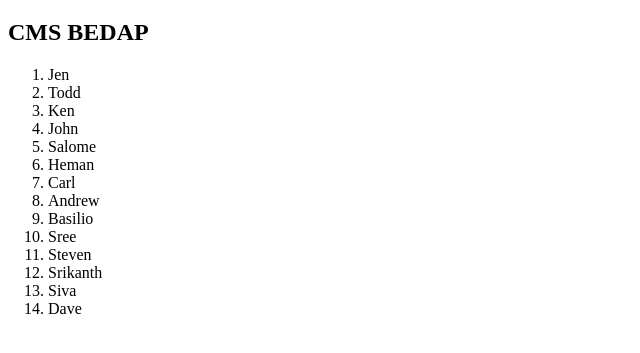
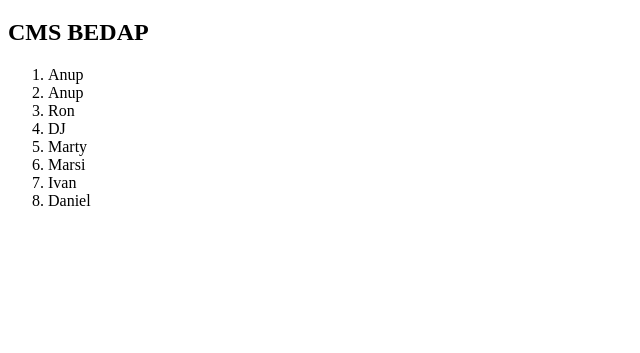
Before and after one commit to duselmann/duselmann.github.io, a plain HTML site: page order.html in a window 1280 px wide. Shown: the part 61-414 px from the top of the page, without its empty margins (0-640 px from the left). Drawn offline with nearby package versions, Linux system fonts and the light colour scheme.

Commit message:
Update order.html
new team

```diff
--- a/order.html
+++ b/order.html
@@ -18,21 +18,15 @@
     <script>
       var teams = {
         'CMS BEDAP': {
-          'first': ['Jen'],
+          'first': ['Anup'],
           'randomized': [
-            'Andrew',
-            'Salome',
-            'Dave',
-            'Sree',
-            'Carl',
-            'John',
-            'Siva',
-            'Srikanth',
-            'Steven',
-            'Basilio',
-            'Todd',
-            'Heman',
-            'Ken'
+            'Anup',
+            'Daniel',
+            'DJ',
+            'Ivan',
+            'Marsi',
+            'Marty',
+            'Ron',
           ],
           'last': []
         }
```
